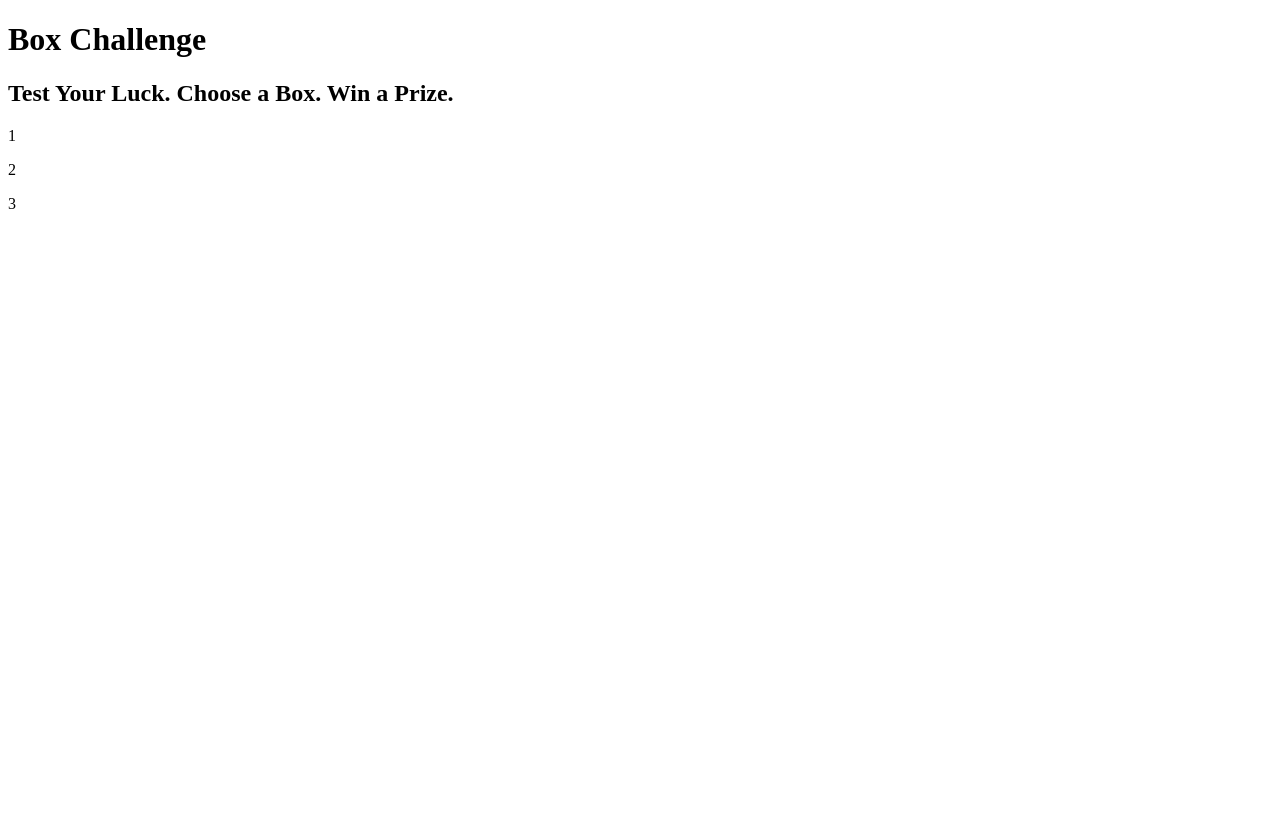
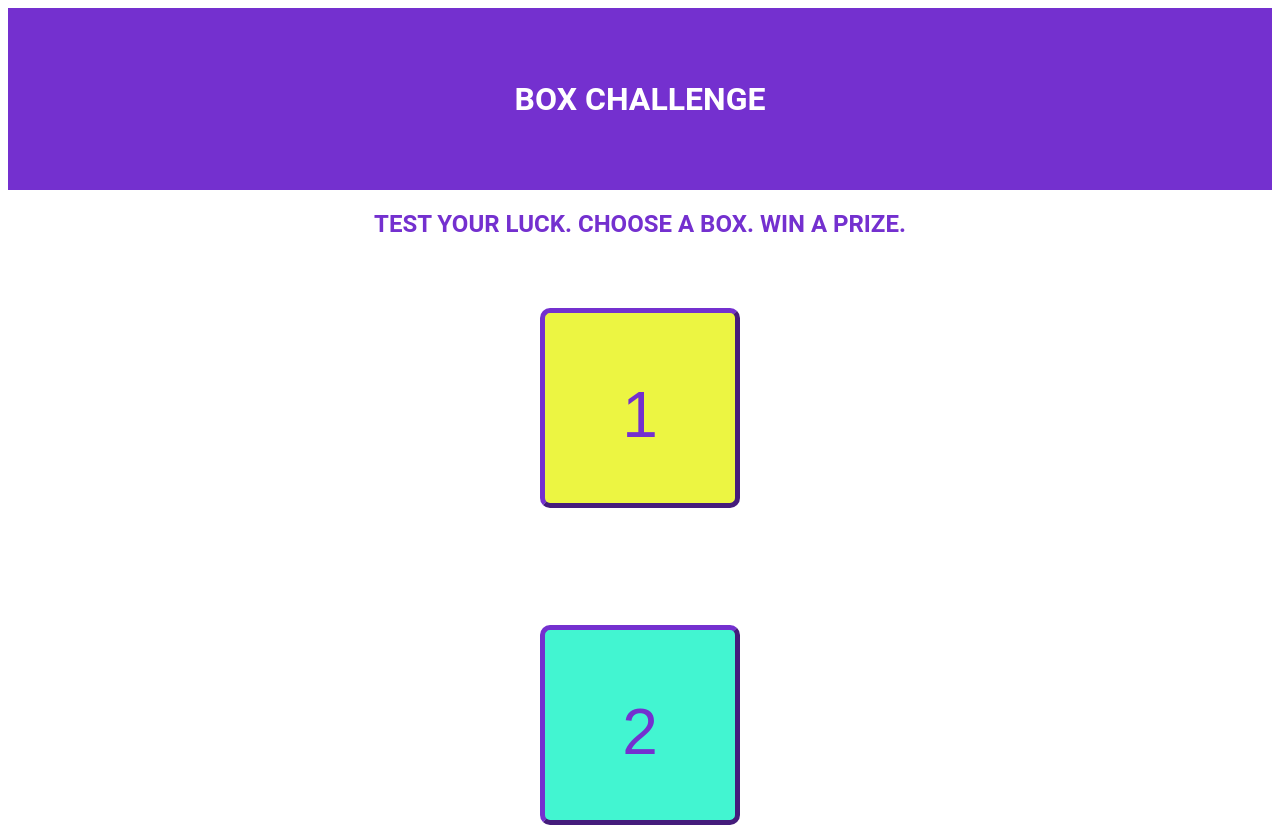
Before and after one commit to mlyallross/m5-hw5-ross-marissa, a plain HTML site: page index.html in a window 1280 px wide. Shown: the top 829 px of the page. Before the commit the page ends 800 px from the top, so only its background shows below. Drawn offline with Linux system fonts and the light colour scheme.

Commit message:
Add basic CSS styling for 320px

```diff
--- a/index.html
+++ b/index.html
@@ -14,16 +14,19 @@
 
       <main>
           <h2>Test Your Luck. Choose a Box. Win a Prize.</h2>
-          <section class="Box-1">
-              <p>1</p>
-          </section>
 
-          <section class="Box-2">
-            <p>2</p>
-        </section>
+          <section class="boxes">
+            <button class="Box-1">
+                <p>1</p>
+            </button>
 
-        <section class="Box-3">
-            <p>3</p>
+            <button class="Box-2">
+                <p>2</p>
+            </button>
+
+            <button class="Box-3">
+                <p>3</p>
+            </button>
         </section>
       </main>
     <script src="main.js"></script>
--- a/style.css
+++ b/style.css
@@ -0,0 +1,51 @@
+body {
+    font-family: Roboto;
+}
+
+header {
+    background-color: #7430cf;
+    color: white;
+    text-transform: uppercase;
+    padding: 4% 0;
+    text-align: center;
+}
+
+main {
+    color: #7430cf;
+    text-transform: uppercase;
+    text-align: center;
+}
+
+h2 {
+    padding: 0 15%;
+}
+
+button {
+    border-radius: 5%;
+    border-color: #7430cf;
+    width: 200px;
+    height: 200px;
+    margin-bottom: 10%;
+    font-size: 4rem;
+    border-width: thick;
+    color: #7430cf;
+}
+
+section {
+    display: flex;
+    flex-direction: column;
+    align-items: center;
+    padding: 4%;
+}
+
+.Box-1 {
+    background-color: #ecf542;
+}
+
+.Box-2 {
+    background-color: #42f5d1;
+}
+
+.Box-3 {
+    background-color: #42f542;
+}
```
